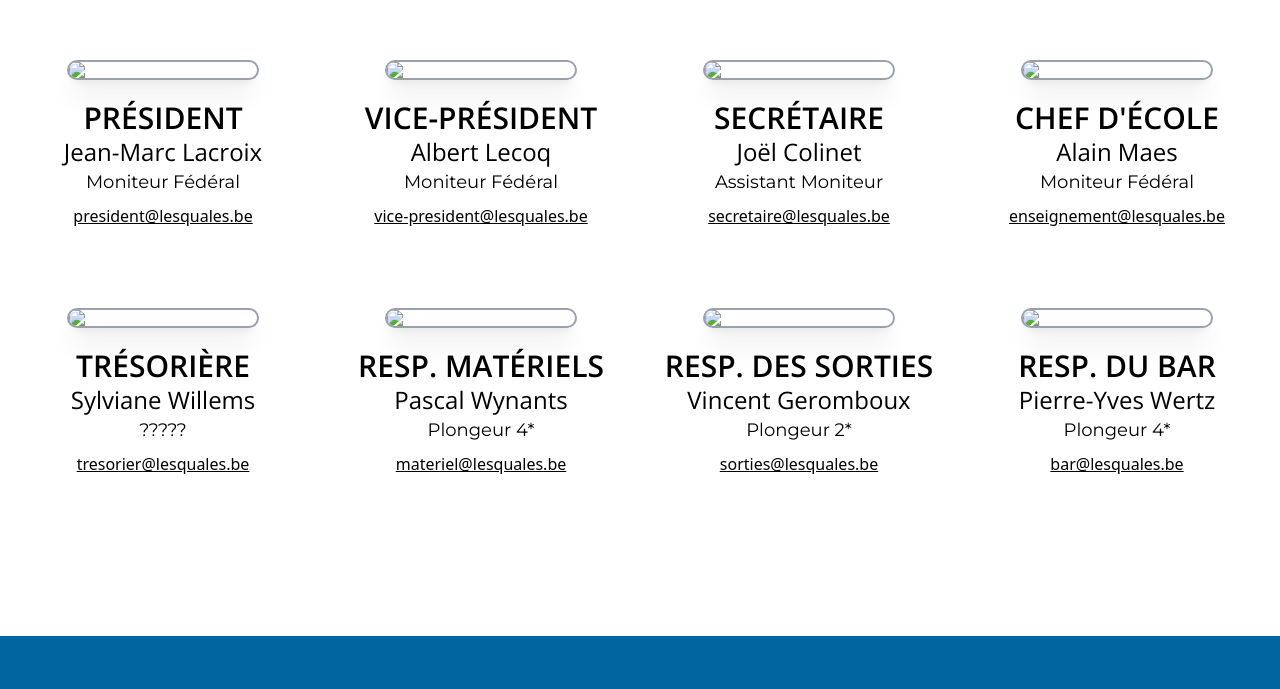
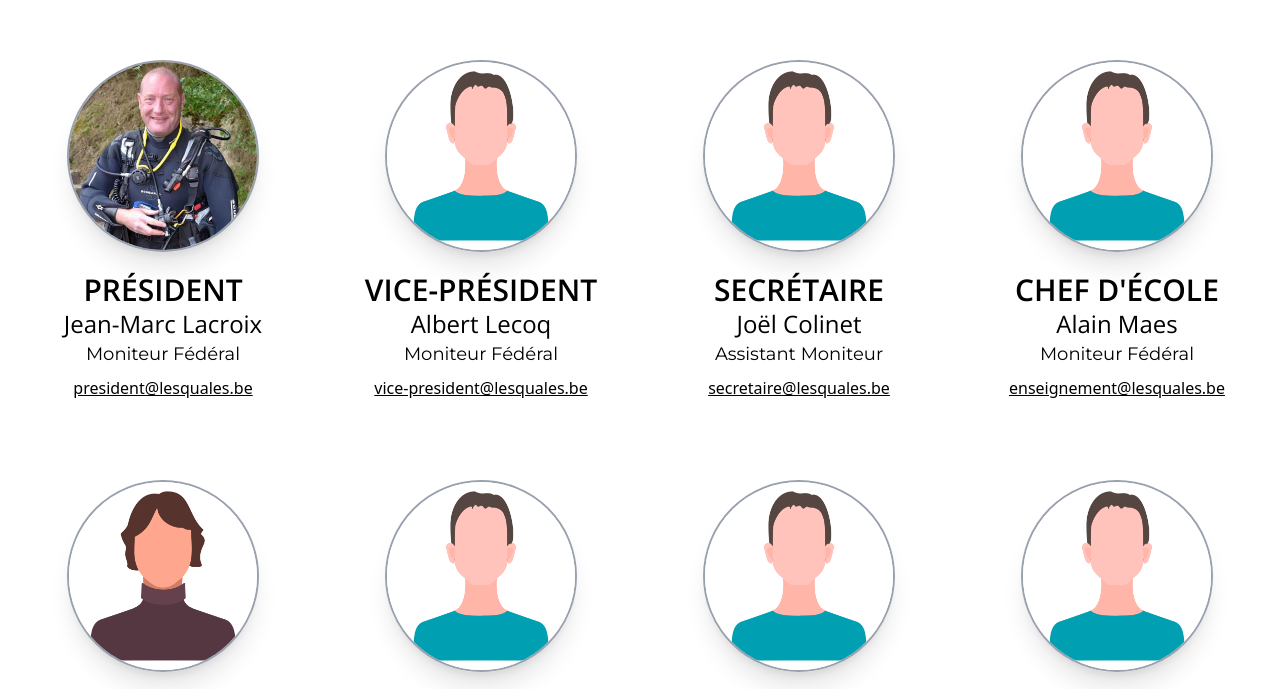
Before and after one commit to th3rival89/lessqualesv2, a website: page lecomite.html in a window 1280 px wide. Shown: the part 640-1329 px from the top of the page. Drawn offline with nearby package versions, Linux system fonts and the light colour scheme; the site is published under a folder, as on GitHub Pages, so addresses that start at the root find nothing.

Commit message:
update comite

```diff
--- a/lecomite.html
+++ b/lecomite.html
@@ -162,7 +162,7 @@
 
                 <!-- PRESIDENT -->
                 <div class="flex flex-col items-center text-center">
-                    <img src="/ressources/president.jpg"
+                    <img src="./ressources/president.jpg"
                         class="rounded-full w-48 border-2 border-gray-400 shadow-xl">
 
                     <div class="mt-5">
@@ -177,7 +177,7 @@
 
                 <!-- VICE PRESIDENT -->
                 <div class="flex flex-col items-center text-center">
-                    <img src="/ressources/profil_homme.jpg"
+                    <img src="./ressources/profil_homme.jpg"
                         class="rounded-full w-48 border-2 border-gray-400 shadow-xl">
 
                     <div class="mt-5">
@@ -192,7 +192,7 @@
 
                 <!-- SECRETAIRE -->
                 <div class="flex flex-col items-center text-center">
-                    <img src="/ressources/profil_homme.jpg"
+                    <img src="./ressources/profil_homme.jpg"
                         class="rounded-full w-48 border-2 border-gray-400 shadow-xl">
 
                     <div class="mt-5">
@@ -207,7 +207,7 @@
 
                 <!-- RESPONSABLE ENSEIGNEMENT -->
                 <div class="flex flex-col items-center text-center">
-                    <img src="/ressources/profil_homme.jpg"
+                    <img src="./ressources/profil_homme.jpg"
                         class="rounded-full w-48 border-2 border-gray-400 shadow-xl">
 
                     <div class="mt-5">
@@ -222,7 +222,7 @@
 
                 <!-- TRESORIERE -->
                 <div class="flex flex-col items-center text-center">
-                    <img src="/ressources/profil_femme.jpg"
+                    <img src="./ressources/profil_femme.jpg"
                         class="rounded-full w-48 border-2 border-gray-400 shadow-xl">
 
                     <div class="mt-5">
@@ -237,7 +237,7 @@
 
                 <!-- MATERIEL -->
                 <div class="flex flex-col items-center text-center">
-                    <img src="/ressources/profil_homme.jpg"
+                    <img src="./ressources/profil_homme.jpg"
                         class="rounded-full w-48 border-2 border-gray-400 shadow-xl">
 
                     <div class="mt-5">
@@ -252,7 +252,7 @@
 
                 <!-- SORTIES -->
                 <div class="flex flex-col items-center text-center">
-                    <img src="/ressources/profil_homme.jpg"
+                    <img src="./ressources/profil_homme.jpg"
                         class="rounded-full w-48 border-2 border-gray-400 shadow-xl">
 
                     <div class="mt-5">
@@ -267,7 +267,7 @@
 
                 <!-- BAR -->
                 <div class="flex flex-col items-center text-center">
-                    <img src="/ressources/profil_homme.jpg"
+                    <img src="./ressources/profil_homme.jpg"
                         class="rounded-full w-48 border-2 border-gray-400 shadow-xl">
 
                     <div class="mt-5">
```
